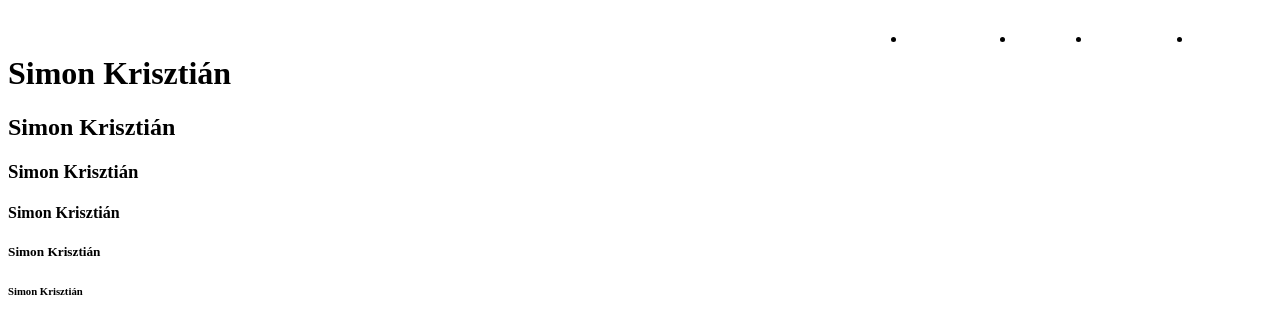
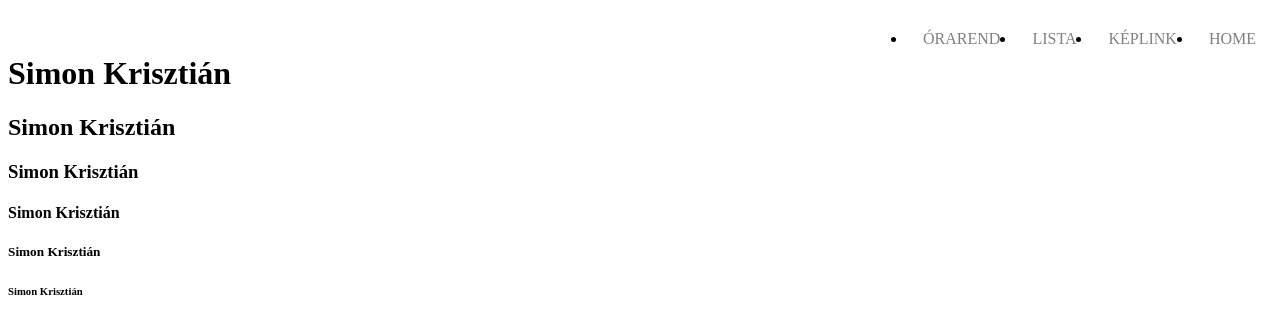
Before and after one commit to KriszSk/web, a plain HTML site: page index.html in a window 1280 px wide. Shown: the top 319 px of the page. Drawn offline with Linux system fonts and the light colour scheme.

Commit message:
Update style.css

```diff
--- a/style.css
+++ b/style.css
@@ -16,14 +16,14 @@ li {
 
 li a {
   display: block;
-  color: white;
+  color: gray;
   text-align: center;
   padding: 14px 16px;
   text-decoration: none;
 }
 
 li a:hover {
-  background-color: #111;
+  background-color: red;
 }
 </style>
 </head>
```
